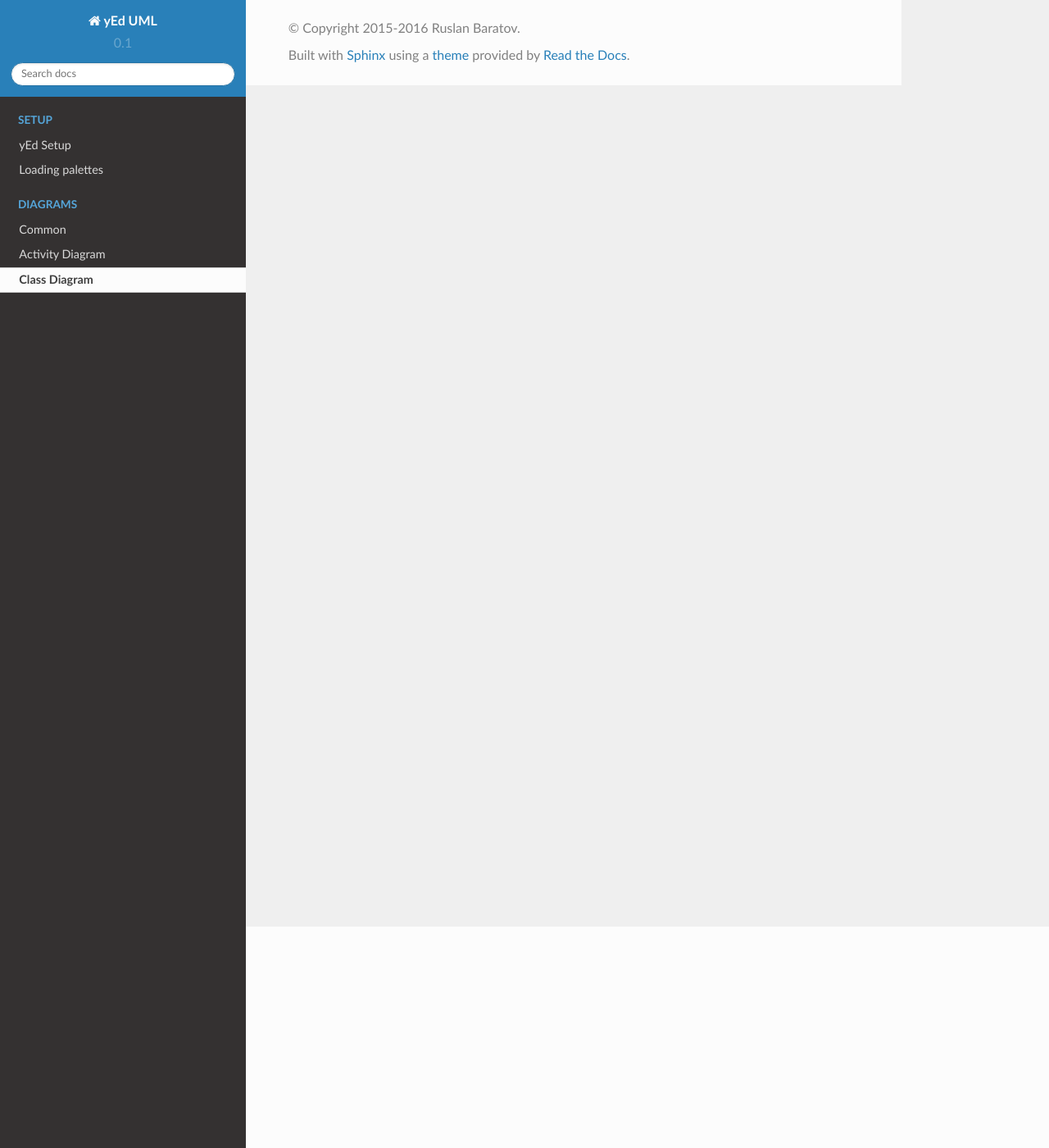
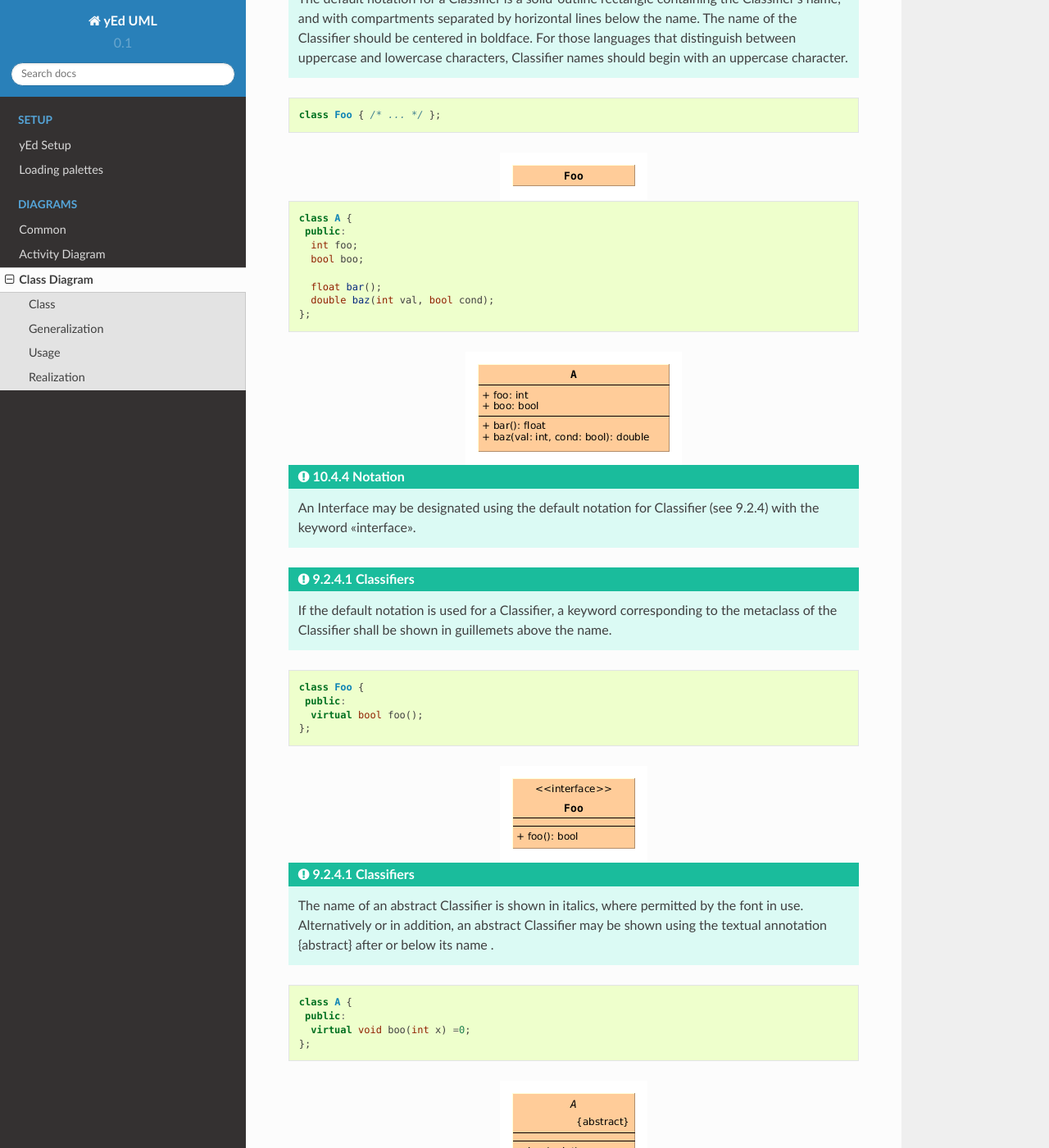
Before and after one commit to ruslo/yed-uml, a Sphinx documentation site: the page built from docs/class-diagram.rst, in a window 1280 px wide and 1400 px high, scrolled down 270 px. Shown: the whole window at 82% size. Built offline with Sphinx 7.4.7 and the Read the Docs theme 2.0.0, drawn with Linux system fonts in a browser that asks for light colours; some of the changed text lies outside the part shown.

Commit message:
Start class diagram documentation

```diff
--- a/docs/class-diagram.rst
+++ b/docs/class-diagram.rst
@@ -1,4 +1,180 @@
 Class Diagram
 =============
 
-``TODO``
+Class
+-----
+
+.. admonition:: 9.2.4.1 Classifiers
+  :class: tip
+
+  The default notation for a Classifier is a solid-outline rectangle containing
+  the Classifier’s name, and with compartments separated by horizontal lines
+  below the name. The name of the Classifier should be centered in boldface.
+  For those languages that distinguish between uppercase and lowercase
+  characters, Classifier names should begin with an uppercase character.
+
+.. code-block:: cpp
+
+  class Foo { /* ... */ };
+
+.. image:: class-diagram/simple-class.png
+  :align: center
+
+.. code-block:: cpp
+
+  class A {
+   public:
+    int foo;
+    bool boo;
+
+    float bar();
+    double baz(int val, bool cond);
+  };
+
+.. image:: class-diagram/attributes-methods-class.png
+  :align: center
+
+.. admonition:: 10.4.4 Notation
+  :class: tip
+
+  An Interface may be designated using the default notation for Classifier (see
+  9.2.4) with the keyword «interface».
+
+.. admonition:: 9.2.4.1 Classifiers
+  :class: tip
+
+  If the default notation is used for a Classifier, a keyword corresponding to
+  the metaclass of the Classifier shall be shown in guillemets above the name.
+
+.. code-block:: cpp
+
+  class Foo {
+   public:
+    virtual bool foo();
+  };
+
+.. image:: class-diagram/interface-class.png
+  :align: center
+
+.. admonition:: 9.2.4.1 Classifiers
+  :class: tip
+
+  The name of an abstract Classifier is shown in italics, where permitted by
+  the font in use. Alternatively or in addition, an abstract Classifier may be
+  shown using the textual annotation {abstract} after or below its name .
+
+.. code-block:: cpp
+
+  class A {
+   public:
+    virtual void boo(int x) =0;
+  };
+
+.. image:: class-diagram/abstract-class.png
+  :align: center
+
+.. admonition:: 9.2.4.1 Classifiers
+  :class: tip
+
+  Any compartment which contains notation for Features may show those Features
+  grouped under the literals public, private and protected, representing their
+  visibility . The visibility literals are left-justified in the compartment
+  with the Features’ notation appearing indented beneath them. The groups may
+  appear in any order. Visibility grouping is optional: a conforming tool need
+  not support it.
+
+.. code-block:: cpp
+
+  class A {
+   public:
+    int boo;
+
+   private:
+    bool foo;
+
+   public:
+    void bar();
+
+   private:
+    void baz();
+  };
+
+.. image:: class-diagram/visibility-literals.png
+  :align: center
+
+Generalization
+--------------
+
+.. admonition:: 9.2.4.2 Other elements
+  :class: tip
+
+  A Generalization is shown as a line with a hollow triangle as an arrowhead
+  between the symbols representing the involved Classifiers. The arrowhead
+  points to the symbol representing the general Classifier.
+
+.. code-block:: cpp
+
+  class Foo { /* ... */ };
+  class Boo { /* ... */ };
+
+  class Bar: public Foo, public Boo { /* ... */ };
+
+.. image:: class-diagram/generalization.png
+  :align: center
+
+Usage
+-----
+
+.. admonition:: 7.7.4 Notation
+  :class: tip
+
+  A Dependency is shown as a dashed arrow between two model Elements. The model
+  Element at the tail of the arrow (the client) depends on the model Element
+  at the arrowhead (the supplier). The arrow may be labeled with an optional
+  keyword or stereotype and an optional name (see Figure 7.18).
+
+.. admonition:: 7.7.4 Notation
+  :class: tip
+
+  A Usage is shown as a Dependency with a «use» keyword attached to it.
+
+.. code-block:: cpp
+
+  class Foo {
+   public:
+    void foo();
+  };
+
+  class Boo {
+   public:
+    void boo(Foo& x) {
+      return x.foo();
+    }
+  };
+
+.. image:: class-diagram/usage.png
+  :align: center
+
+Realization
+-----------
+
+.. admonition:: 7.7.4 Notation
+  :class: tip
+
+  A Realization is shown as a dashed line with a triangular arrowhead at the
+  end that corresponds to the realized Element.
+
+.. code-block:: cpp
+
+  class Foo {
+   public:
+    virtual void foo() =0;
+  };
+
+  class Boo: public Foo {
+   public:
+    virtual void foo() { /* ... */ }
+  };
+
+.. image:: class-diagram/realization.png
+  :align: center
```
